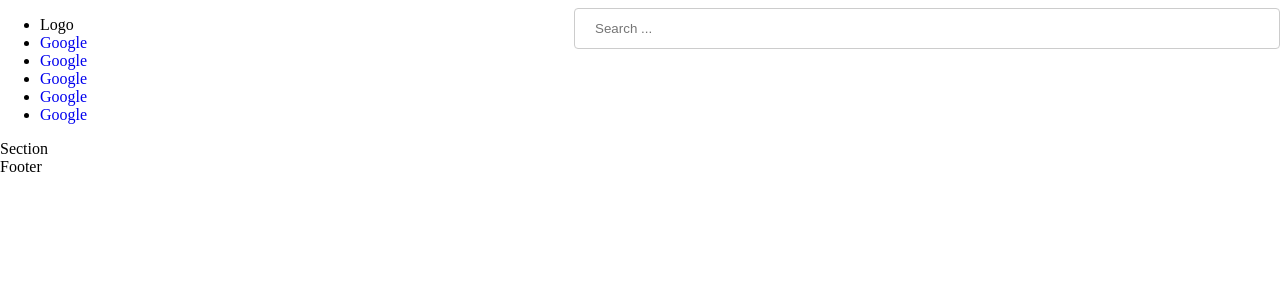
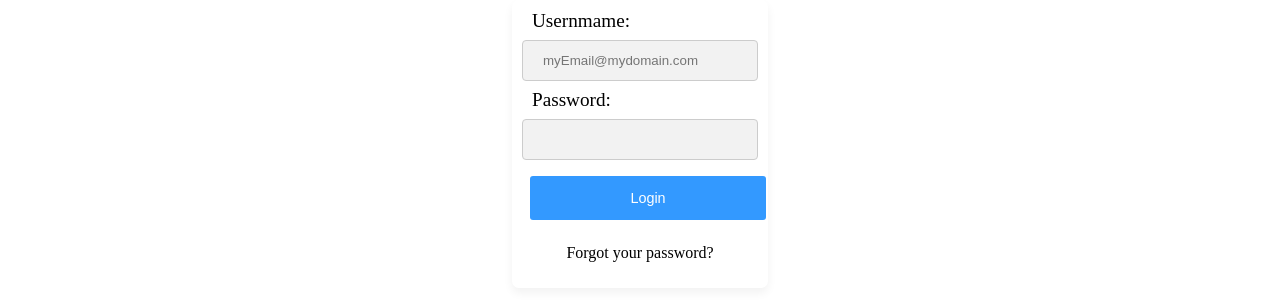
Before and after one commit to Habib97SE/simple-react-system, a React (Create React App) app: page / in a window 1280 px wide. Shown: the top 300 px of the page. Built offline with nearby package versions, Linux system fonts and the light colour scheme.

Commit message:
Added and edited login page

```diff
--- a/src/App.css
+++ b/src/App.css
@@ -24,6 +24,7 @@ main {
     align-items: stretch;
     align-content: center;
 }
+
 .flex-item {
     flex-grow: 2;
 }
@@ -34,6 +35,10 @@ main {
 
 .left {
     float: left;
+}
+
+.center {
+    text-align: center;
 }
 
 .right {
@@ -184,7 +189,7 @@ main {
     display: inline-block
 }
 
-.navbar ul {
+.navbar>ul {
     list-style-type: none
 }
 
@@ -193,6 +198,10 @@ main {
     margin: 5px;
     padding: 7px;
     overflow: hidden;
+}
+
+.navbar>ul>li>a {
+    color: #fff;
 }
 
 .subnav {
@@ -216,7 +225,9 @@ main {
 
 /* Forms */
 input[type="text"],
-input[type="password"], select {
+input[type="password"],
+input[type="email"],
+select {
     width: 100%;
     padding: 12px 20px;
     margin: 8px 0;
--- a/src/App.js
+++ b/src/App.js
@@ -1,49 +1,12 @@
-import React, { useState } from "react";
+import React from "react";
 import "./App.css";
-import Navigation from "./components/Navigation/Navigation";
-import TextField from "./components/Forms/TextField";
-import Select from "./components/Forms/Select";
+import "./style.css";
+import Login from "./Pages/Login";
 
 function App() {
-  const [name, setName] = useState("");
-
-  const handleSubmit = (e) => {
-    e.preventDefault();
-    console.log(`submitting the: ${name}`);
-  };
   return (
     <>
-      <header>
-        <div className="container">
-          <div className="flex-item">
-            <nav>
-              <ul>
-                <li>Logo</li>
-                <li>
-                  <a href="https://google.com">Google</a>
-                </li>
-                <li>
-                  <a href="https://google.com">Google</a>
-                </li>
-                <li>
-                  <a href="https://google.com">Google</a>
-                </li>
-                <li>
-                  <a href="https://google.com">Google</a>
-                </li>
-                <li>
-                  <a href="https://google.com">Google</a>
-                </li>
-              </ul>
-            </nav>
-          </div>
-          <div className="flex-item">
-            <input type="text" placeholder="Search ..." />
-          </div>
-        </div>
-      </header>
-      <section>Section</section>
-      <footer>Footer</footer>
+      <Login />
     </>
   );
 }
--- a/src/Pages/Login.jsx
+++ b/src/Pages/Login.jsx
@@ -1,10 +1,19 @@
 import React from "react";
-import Navigation from "../components/Navigation/Navigation";
-
-export const Login = (props) => {
-    return (
-      <>
-        <Navigation  />
-      </>
-    );
+import TextField from "../components/Forms/TextField";
+import Button from "../components/Button/Button";
+export default function Login(props) {
+  return (
+    <>
+      <div className="white-box">
+        <TextField
+          label="Usernmame:"
+          placeholder="myEmail@mydomain.com"
+          type="email"
+        />
+        <TextField label="Password:" type="password" />
+        <Button cssClass="btn btn-primary login-btn" text="Login" />
+        <p className="center">Forgot your password?</p>
+      </div>
+    </>
+  );
 }
--- /dev/null
+++ b/src/style.css
@@ -0,0 +1,25 @@
+.login-btn {
+    width: 100%;
+}
+
+.white-box {
+    margin-top: 100px;
+    width: 20%;
+    margin: auto;
+    padding: 15px;
+    border: 1px #f2f2f2;
+    padding: 10px;
+    box-shadow: 0 5px 10px #f2f2f2;
+    border-radius: 7px;
+
+}
+
+input {
+    background-color: #f2f2f2;
+}
+
+label {
+    font-size: 1.2rem;
+    padding-left: 10px;
+
+}
```
